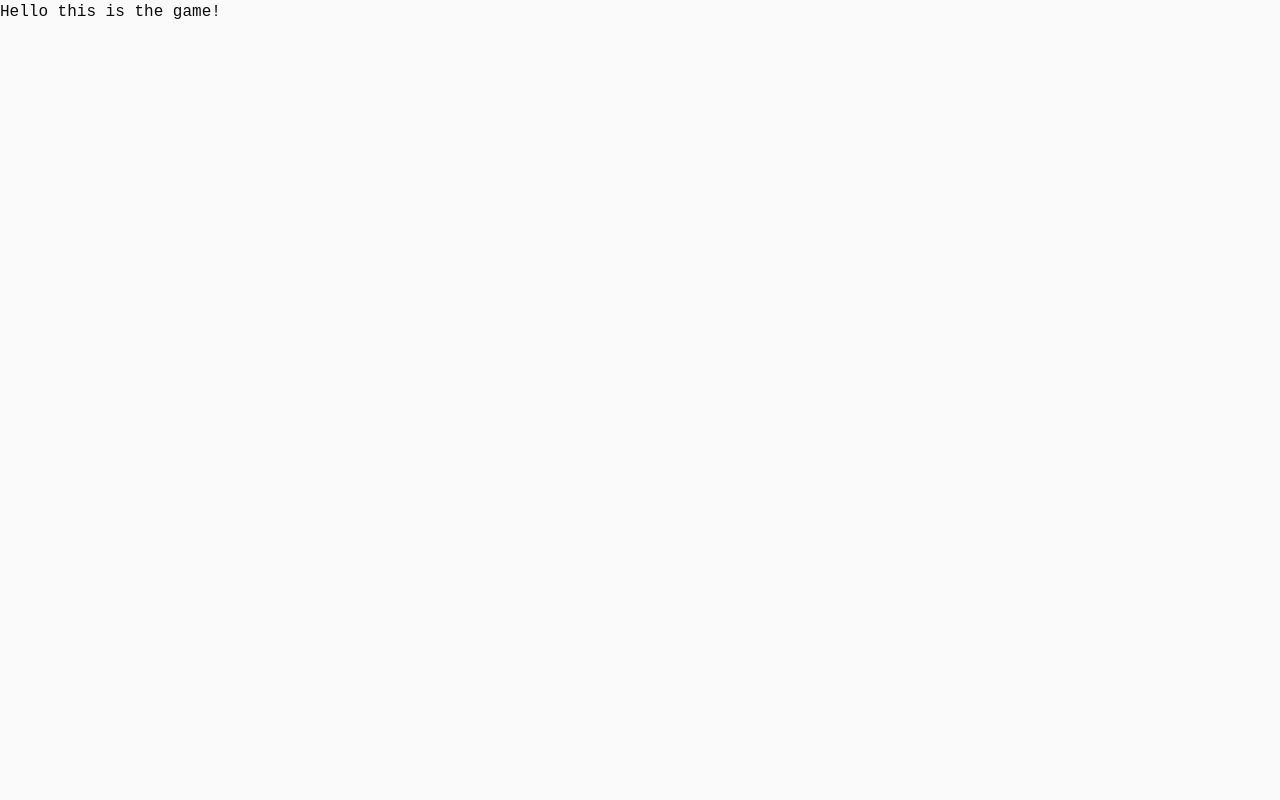
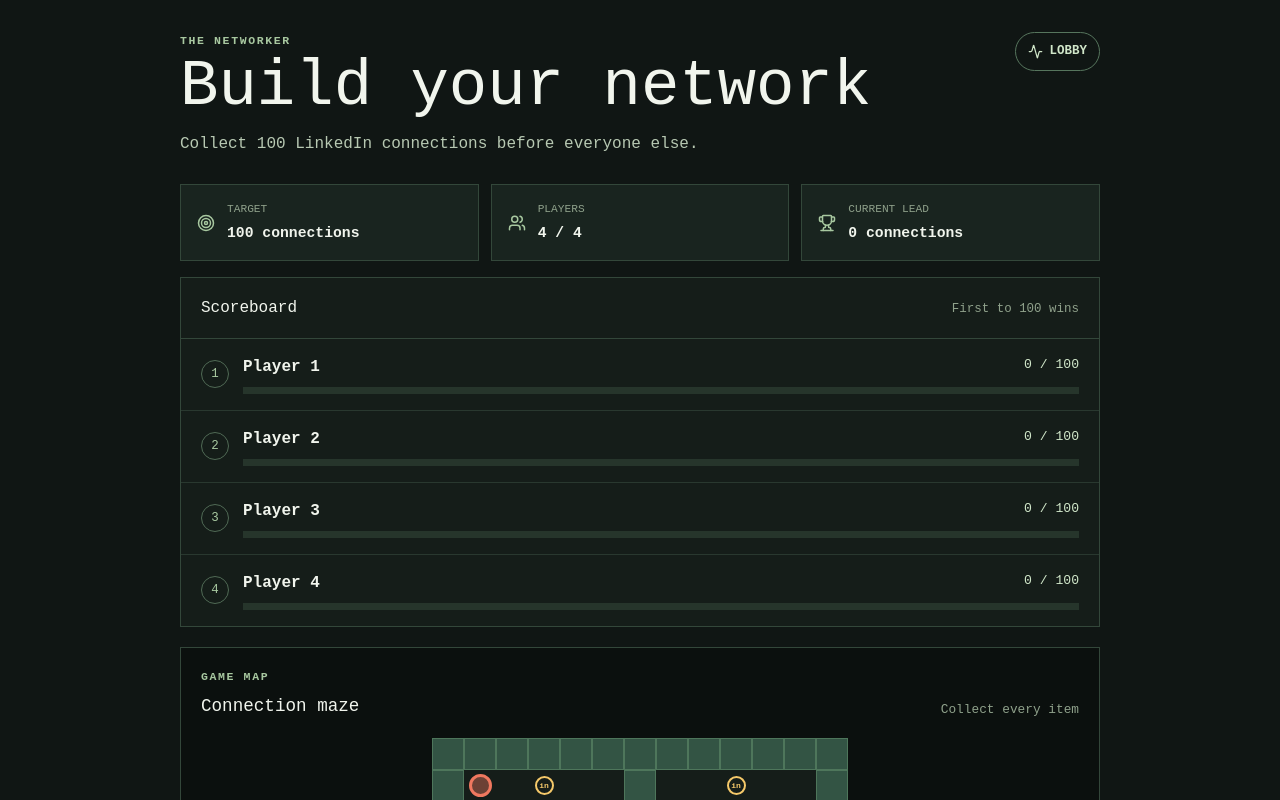
Before and after one commit to NarsU-Githbb/networker, a React (Vite) app in the folder client/: page /game in a window 1280 px wide. Shown: the top 800 px of the page. Built offline with nearby package versions, Linux system fonts and the light colour scheme; no server answers.

Commit message:
Add Networker HUD and maze to game route

```diff
--- a/client/src/routes/game.tsx
+++ b/client/src/routes/game.tsx
@@ -1,4 +1,6 @@
 import { createFileRoute } from '@tanstack/react-router'
+import { NetworkerHud } from '@/components/networker/NetworkerHud'
+import { NetworkerMaze } from '@/components/networker/NetworkerMaze'
 
 
 export const Route = createFileRoute('/game')({
@@ -6,9 +8,12 @@ export const Route = createFileRoute('/game')({
 })
 
 function Game() {
-
-
-     return (
-        <h1>Hello this is the game! </h1>
-     )
+  // The route composes the screen. Game state is read inside NetworkerHud from
+  // Zustand so the route does not own gameplay or networking logic.
+  return (
+    <main className="networker-page">
+      <NetworkerHud />
+      <NetworkerMaze />
+    </main>
+  )
 }
```
